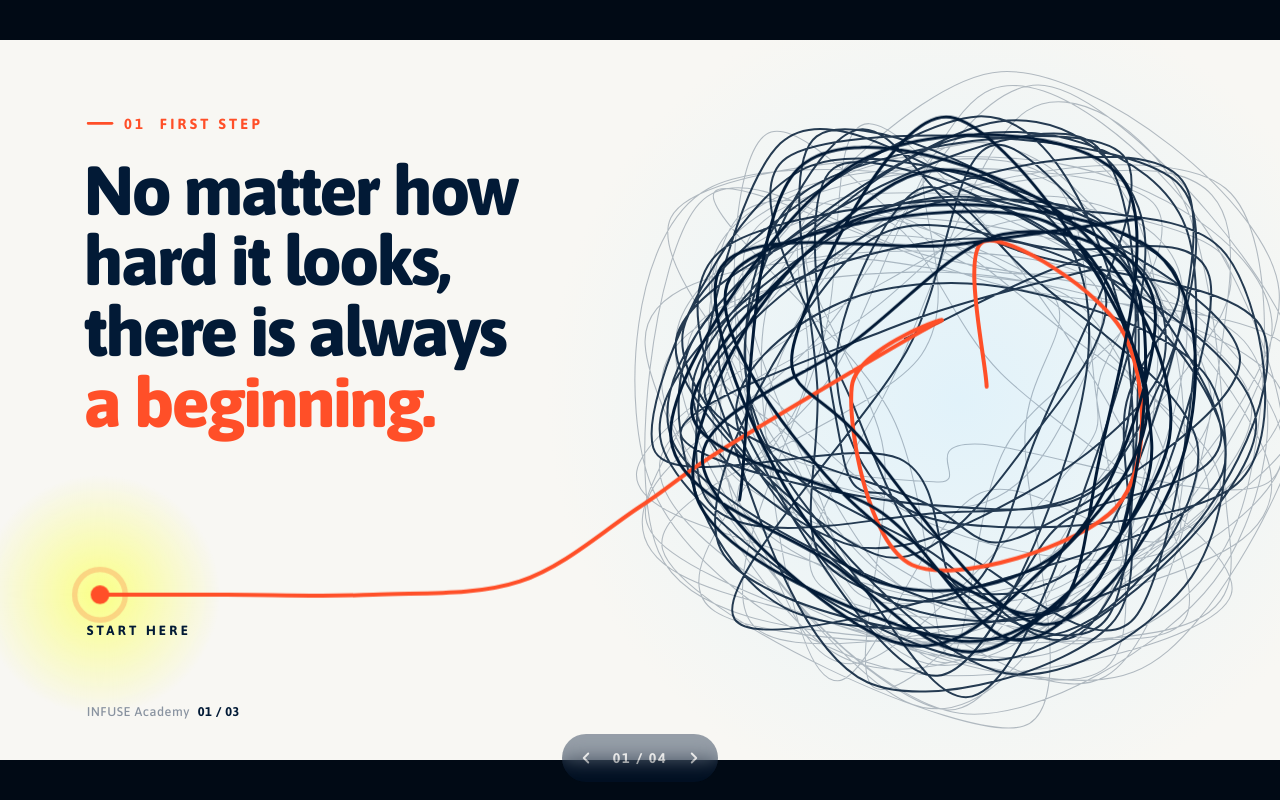
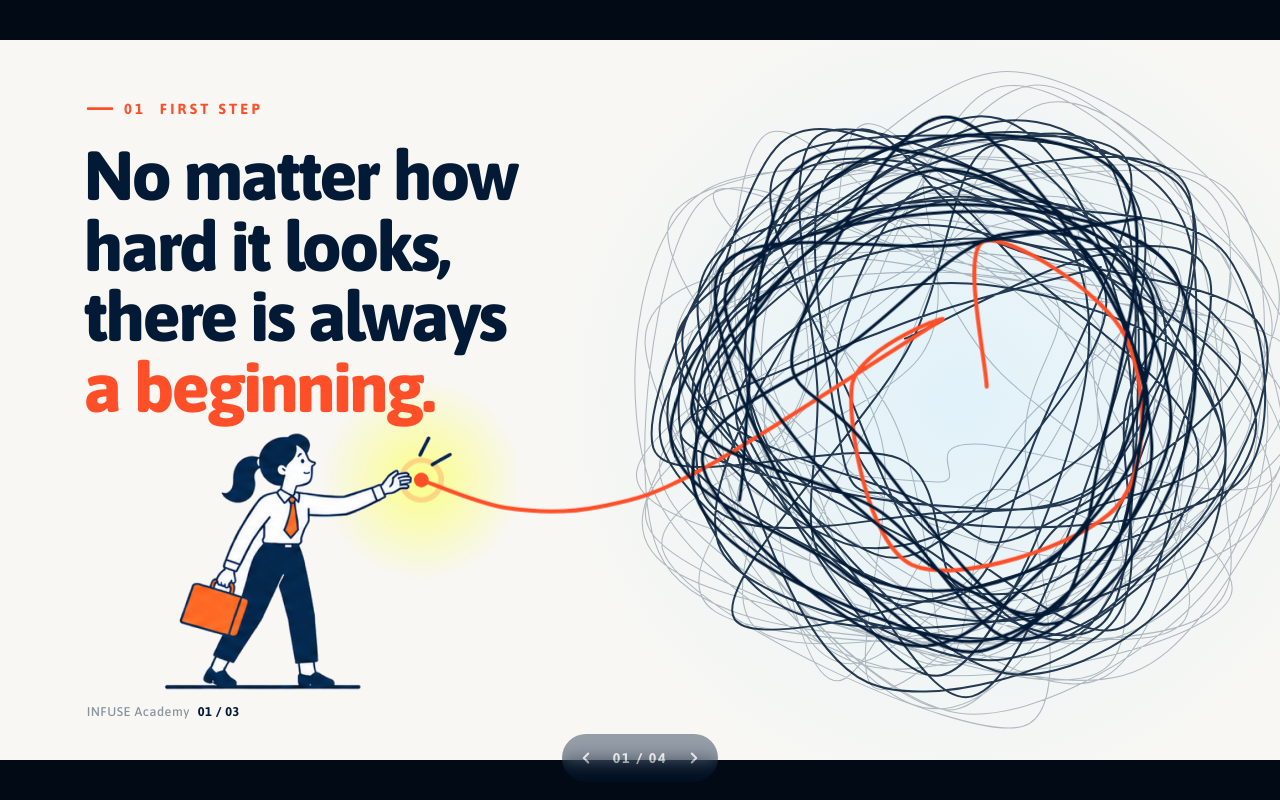
Before and after one commit to PhilBastos/infuse-academy-visuals, a plain HTML site: page index.html in a window 1280 px wide. Drawn offline with Linux system fonts and the light colour scheme.

Commit message:
Slide 1: add AI-generated character (Magnific) holding the thread; credit tool in process slide
Co-Authored-By: Claude Opus 5.5 <noreply@anthropic.com>

```diff
--- a/index.html
+++ b/index.html
@@ -17,7 +17,7 @@ body.clean .copy{visibility:hidden}
 body.export{background:none}
 body.export nav,body.export .hint{display:none!important}
 body.export *{animation:none!important}
-body.export #s1 .hl span,body.export #s1 .start,body.export #s3 .p{opacity:1}
+body.export #s1 .hl span,body.export #s1 .char,body.export #s3 .p{opacity:1}
 .meta{display:flex;align-items:center;gap:16px;font-size:22px;font-weight:700;letter-spacing:.22em;text-transform:uppercase}
 .meta i{display:block;width:40px;height:4px;border-radius:2px;background:currentColor}
 @keyframes fade{from{opacity:0}to{opacity:1}}
@@ -26,16 +26,16 @@ body.export #s1 .hl span,body.export #s1 .start,body.export #s3 .p{opacity:1}
 /* ---------- 01 ---------- */
 #s1{background:#F8F7F3;color:#021A36;cursor:pointer}
 #s1 svg{left:0;top:0}
-#s1 .meta{left:130px;top:112px;color:#FF4F28}
-#s1 .hl{left:126px;top:172px;font-size:104px;line-height:1.02;font-weight:800;letter-spacing:-.028em}
+#s1 .meta{left:130px;top:90px;color:#FF4F28}
+#s1 .hl{left:126px;top:150px;font-size:104px;line-height:1.02;font-weight:800;letter-spacing:-.028em}
 #s1 .hl span{display:block;opacity:0}
 #s1.on .hl span{animation:up 1s cubic-bezier(.2,.7,.2,1) forwards}
 #s1.on .hl span:nth-child(2){animation-delay:.12s}
 #s1.on .hl span:nth-child(3){animation-delay:.24s}
 #s1.on .hl span.o{animation-delay:3.4s}
 #s1 .o{color:#FF4F28}
-#s1 .start{left:130px;top:874px;font-size:20px;font-weight:700;letter-spacing:.24em;opacity:0}
-#s1.on .start{animation:up .8s 3.9s forwards}
+#s1 .char{left:247px;top:590px;width:432px;opacity:0}
+#s1.on .char{animation:up 1s .3s cubic-bezier(.2,.7,.2,1) forwards}
 #s1 .foot{left:130px;bottom:62px;font-size:19px;font-weight:500;letter-spacing:.04em;color:#8993A0}
 #s1 .foot b{color:#021A36;font-weight:700;margin-left:12px}
 
@@ -117,7 +117,7 @@ nav span{min-width:64px;text-align:center}
   <svg id="art1" width="1920" height="1080" viewBox="0 0 1920 1080" aria-hidden="true"></svg>
   <div class="meta copy"><i></i>01 &nbsp;First step</div>
   <div class="hl copy"><span>No matter how</span><span>hard it looks,</span><span>there is always</span><span class="o">a beginning.</span></div>
-  <div class="start copy">START HERE</div>
+  <img class="char" src="assets/character.png" width="432" height="384" alt="">
   <div class="foot copy">INFUSE Academy<b>01 / 03</b></div>
 </section>
 
@@ -155,8 +155,8 @@ nav span{min-width:64px;text-align:center}
   <div class="card" style="left:110px"><div class="chip">01</div></div>
   <div class="ct copy" style="left:214px;top:306px">A beginning</div>
   <div class="tl copy" style="left:150px;top:384px">TOOL</div>
-  <div class="tv copy" style="left:150px;top:410px">Claude (Anthropic) → HTML + SVG</div>
-  <div class="cb copy" style="left:150px;top:462px">“Hard” had to look genuinely overwhelming, so the knot is generated from hundreds of random loops and never looks tidy. Against that chaos, one orange thread does the only thing that matters: it leaves. The eye follows it to a single dot that says “start here”.</div>
+  <div class="tv copy" style="left:150px;top:410px">Magnific (character) + Claude → code</div>
+  <div class="cb copy" style="left:150px;top:462px">The character was generated with AI; the world around her is code. The knot is built from hundreds of random loops so “hard” looks genuinely overwhelming. One orange thread escapes the chaos and ends right at her fingertips: the beginning is always within reach.</div>
   <div class="card" style="left:690px"><div class="chip">02</div></div>
   <div class="ct copy" style="left:794px;top:306px">The dark funnel</div>
   <div class="tl copy" style="left:730px;top:384px">TOOL</div>
@@ -169,7 +169,7 @@ nav span{min-width:64px;text-align:center}
   <div class="cb copy" style="left:1310px;top:462px">The story is about a gap too small to notice. Each panel shows the team drifting away from the platform while one line underneath shows why: a few degrees off on day one becomes a missed opportunity by month six. The panels darken as the story does.</div>
   <div class="ai"></div>
   <div class="al copy" style="left:158px;top:778px">WHY AI</div>
-  <div class="ab copy" style="left:158px;top:810px">I used Claude as a generative design partner: I set the concept, composition, palette and type, and it wrote the code that renders each visual — a procedural knot, a particle funnel, an animated storyboard. Code-generated art stays crisp at any size, animates for free and follows the brand system exactly, which image generators still struggle with.</div>
+  <div class="ab copy" style="left:158px;top:810px">I generated the character in Magnific, using the INFUSE character sheet as the reference, because a human figure is where AI illustration shines and a flat, limited-palette prompt keeps it on brand. Everything around her — knot, thread, funnel, storyboard — is built in code with Claude, so it stays crisp, animates, and follows the palette exactly.</div>
 </section>
 
 <nav aria-label="Slides">
@@ -207,14 +207,14 @@ function build1(){
   const g1=el('radialGradient',{id:'k1'},defs);el('stop',{offset:'0','stop-color':'#E1F2FA'},g1);el('stop',{offset:'1','stop-color':'#E1F2FA','stop-opacity':'0'},g1);
   const g2=el('radialGradient',{id:'k2'},defs);el('stop',{offset:'0','stop-color':'#FAFF81','stop-opacity':'.95'},g2);el('stop',{offset:'1','stop-color':'#FAFF81','stop-opacity':'0'},g2);
   el('circle',{cx,cy,r:620,fill:'url(#k1)'});
-  const glow=el('circle',{cx:150,cy:832,r:180,fill:'url(#k2)'});if(!EXPORT)glow.animate([{opacity:0},{opacity:1}],{duration:1400,delay:3500,fill:'both'});
+  const glow=el('circle',{cx:632,cy:660,r:150,fill:'url(#k2)'});if(!EXPORT)glow.animate([{opacity:0},{opacity:1}],{duration:1400,delay:3500,fill:'both'});
   draw(cr(walk(170,520,500,.12)),{stroke:'#021A36','stroke-width':1.6,opacity:.28},0,2300);
   draw(cr(walk(120,480,470,.18)),{stroke:'#021A36','stroke-width':3,opacity:.85},150,2300);
-  const t=walk(6,300,300,.2);t.unshift([cx+40,cy-20]);t.push([1090,610],[960,700],[780,812],[560,832],[340,832],[150,832]);
+  const t=walk(6,300,300,.2);t.unshift([cx+40,cy-20]);t.push([1060,640],[900,700],[760,702],[632,660]);
   draw(cr(t),{stroke:'#FF4F28','stroke-width':6},1900,1900);
   draw(cr(walk(44,440,430,.25)),{stroke:'#021A36','stroke-width':4.5},300,2300);
-  const ring=el('circle',{cx:150,cy:832,r:14,fill:'none',stroke:'#FF4F28','stroke-width':3});
-  const dot=el('circle',{cx:150,cy:832,r:14,fill:'#FF4F28'});
+  const ring=el('circle',{cx:632,cy:660,r:11,fill:'none',stroke:'#FF4F28','stroke-width':3});
+  const dot=el('circle',{cx:632,cy:660,r:11,fill:'#FF4F28'});
   for(const n of[ring,dot]){n.style.transformBox='fill-box';n.style.transformOrigin='center'}
   if(!EXPORT)dot.animate([{transform:'scale(0)'},{transform:'scale(1)'}],{duration:600,delay:3700,easing:'cubic-bezier(.3,1.7,.5,1)',fill:'both'});
   if(!EXPORT)ring.animate([{transform:'scale(1)',opacity:.8},{transform:'scale(3.4)',opacity:0}],{duration:1900,delay:4000,iterations:Infinity,easing:'ease-out',fill:'both'});
```
Also changed, not shown: assets/character.png (added), png/01-clean.png, png/01-full.png, png/04-full.png, 3 other files.
